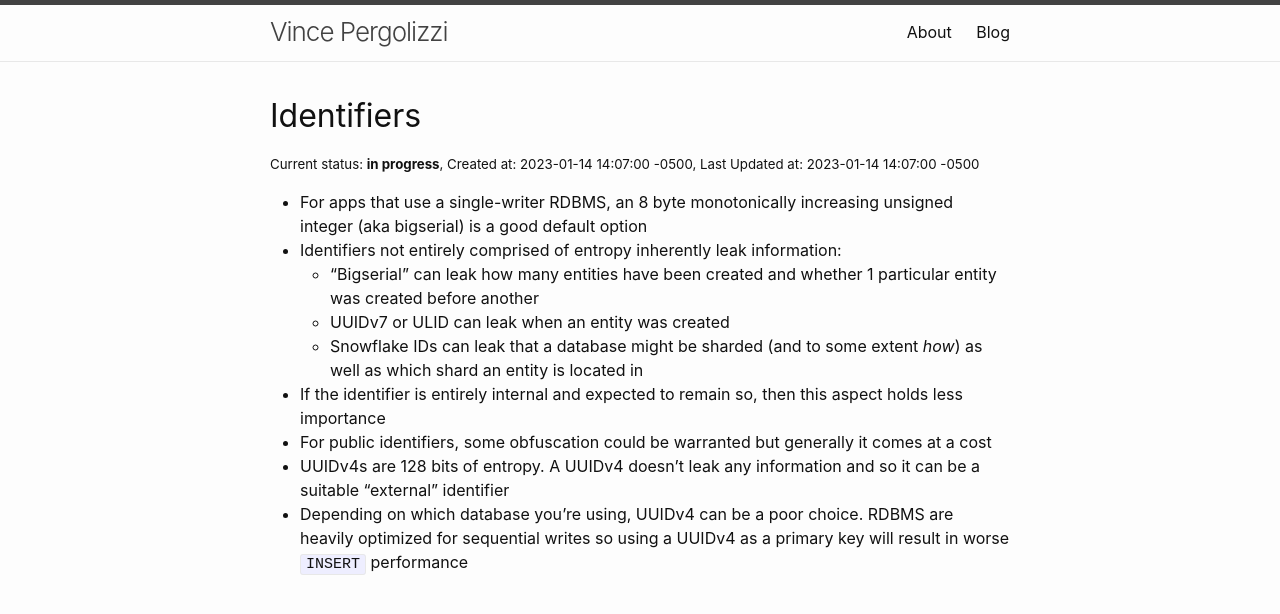
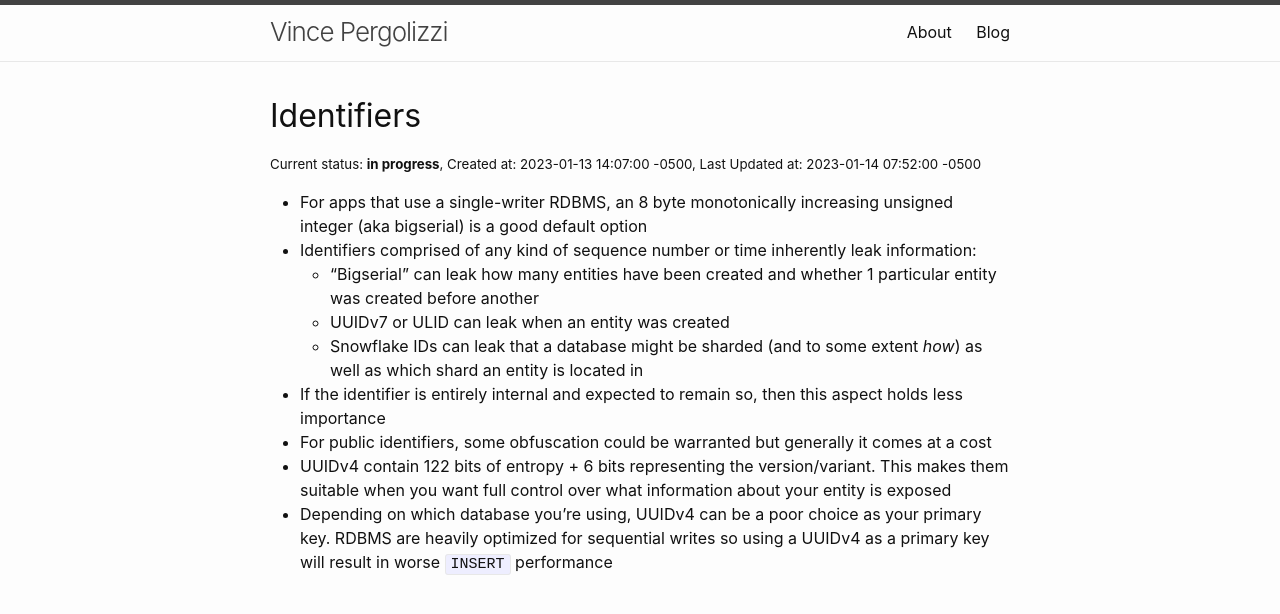
Before and after one commit to vp89/vp89.github.io, a Jekyll site: the page built from wiki/identifiers.md, in a window 1280 px wide. Shown: the top 614 px of the page. Built offline with Jekyll 4.4.1, drawn with Linux system fonts in a browser that asks for light colours; nearby versions of some CDN libraries.

Commit message:
correct uuidv4 bits entropy

```diff
--- a/wiki/identifiers.md
+++ b/wiki/identifiers.md
@@ -3,16 +3,16 @@ title: Identifiers
 layout: wiki
 wiki: true
 status: in progress
-create_date: 2023-01-14 14:07:00 -0500
-update_date: 2023-01-14 14:07:00 -0500
+create_date: 2023-01-13 14:07:00 -0500
+update_date: 2023-01-14 07:52:00 -0500
 ---
 
 - For apps that use a single-writer RDBMS, an 8 byte monotonically increasing unsigned integer (aka bigserial) is a good default option
-- Identifiers not entirely comprised of entropy inherently leak information:
+- Identifiers comprised of any kind of sequence number or time inherently leak information:
     - "Bigserial" can leak how many entities have been created and whether 1 particular entity was created before another
     - UUIDv7 or ULID can leak when an entity was created
     - Snowflake IDs can leak that a database might be sharded (and to some extent <i>how</i>) as well as which shard an entity is located in
 - If the identifier is entirely internal and expected to remain so, then this aspect holds less importance
 - For public identifiers, some obfuscation could be warranted but generally it comes at a cost
-- UUIDv4s are 128 bits of entropy. A UUIDv4 doesn't leak any information and so it can be a suitable "external" identifier
-- Depending on which database you're using, UUIDv4 can be a poor choice. RDBMS are heavily optimized for sequential writes so using a UUIDv4 as a primary key will result in worse `INSERT` performance
+- UUIDv4 contain 122 bits of entropy + 6 bits representing the version/variant. This makes them suitable when you want full control over what information about your entity is exposed
+- Depending on which database you're using, UUIDv4 can be a poor choice as your primary key. RDBMS are heavily optimized for sequential writes so using a UUIDv4 as a primary key will result in worse `INSERT` performance
```
